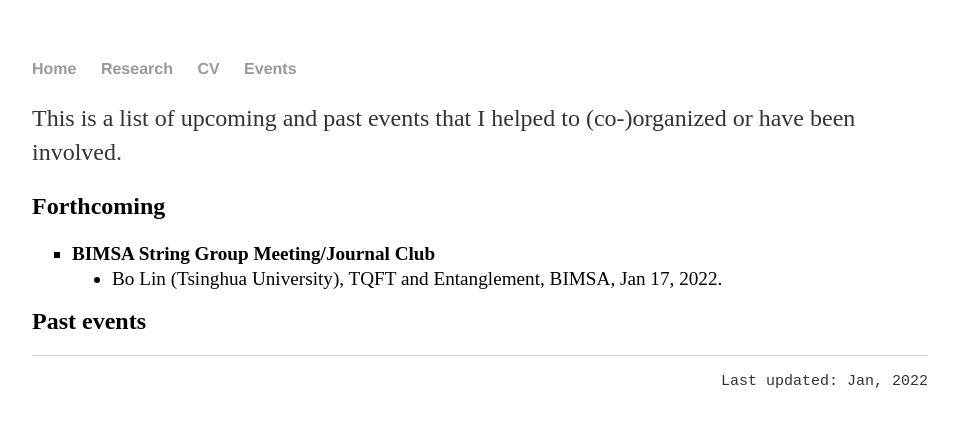
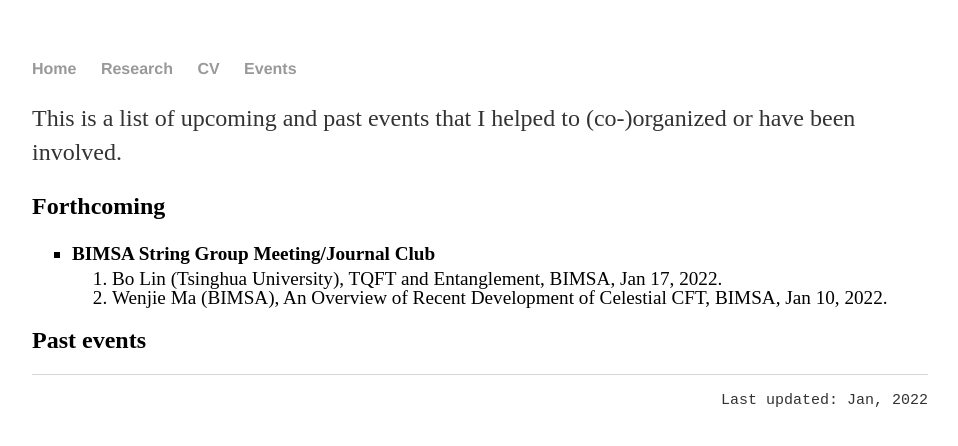
Before and after one commit to hhzou/hhzou.github.io, a Jekyll site: the page built from events/index.html, in a window 1280 px wide. Shown: the top 446 px of the page, without its empty margins (160-1118 px from the left). Built offline with Jekyll 4.4.1, drawn with Linux system fonts in a browser that asks for light colours.

Commit message:
add event

```diff
--- a/events/index.html
+++ b/events/index.html
@@ -10,9 +10,12 @@ title: Hao Zou - Events
 	<h2>Forthcoming</h2>
 	<ul style="font-size:1.2em; line-height: 150%; list-style-type: square">
 		<li> <strong>BIMSA String Group Meeting/Journal Club</strong>
-			<ol style="line-height: 100%; list-style-type: disc">
+			<ol style="line-height: 100%">
 				<li>
 					Bo Lin (Tsinghua University), TQFT and Entanglement, BIMSA, Jan 17, 2022.
+				</li>
+				<li>
+					Wenjie Ma (BIMSA), An Overview of Recent Development of Celestial CFT, BIMSA, Jan 10, 2022.
 				</li>
 			</ol>
 		</li>
```
